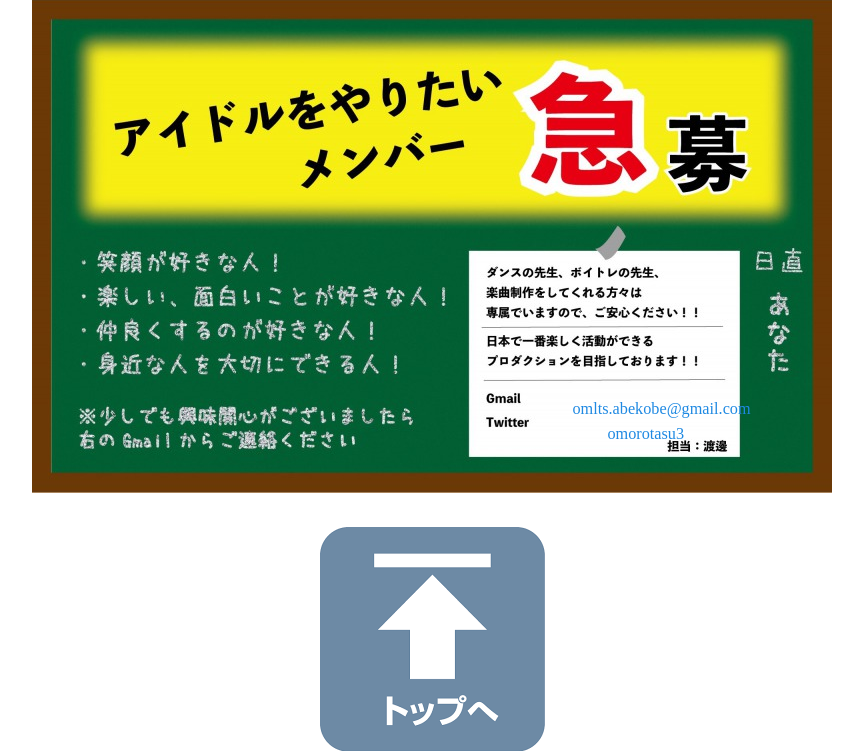
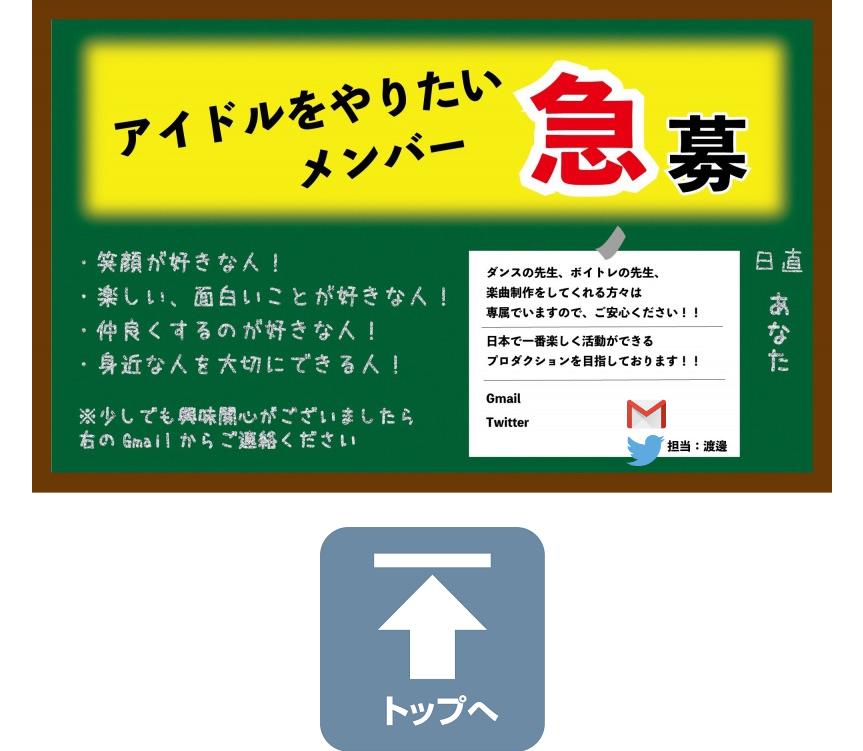
Before and after one commit to yuhinnn/front_omlts, a PHP site: page / in a window 1280 px wide. Shown: the part 954-1705 px from the top of the page, without its empty margins (208-1071 px from the left). Run offline with PHP 8.4, Linux system fonts and the light colour scheme.

Commit message:
add aicon

```diff
--- a/index.php
+++ b/index.php
@@ -55,16 +55,16 @@ body{
     padding-top:30px;
 }
 .gmail_in{
-    font-size:35%;
+    width:3%;
     position: absolute;
-    top:1690px;
-    margin-left:395px;
+    top:1685px;
+    margin-left:450px;
 }
 .twitter_in{
-    font-size:35%;
+    width:3%;
     position: absolute;
-    top:1715px;
-    margin-left:430px;
+    top:1725px;
+    margin-left:449px;
 }
 .twitter3{
     width:5%;
@@ -431,9 +431,7 @@ footer{
   border-radius: 0.2cm;
   margin-top:30px;
   text-align: center;
-
-}
-  </style>
+} </style>
 </head>
 <body>
   <header>
@@ -463,8 +461,8 @@ footer{
    <div class="relative">
     <img class="main" src="img/ss_bosyu.jpg">
     <p class="absolute gmail">
-    <a class="gmail_in" href="mailto:omlts.abekobe@gmail.com?subject=件名&amp;bodyi=本文">omlts.abekobe@gmail.com</a>
-    <a class="twitter_in" href="http://twitter.com/omorotasu3">omorotasu3</a>
+    <a href="mailto:omlts.abekobe@gmail.com?subject=件名&amp;bodyi=本文"><img class="gmail_in" src="img/gmail.png"</a>
+    <a href="http://twitter.com/omorotasu3"><img class="twitter_in" src="img/twitter.png"></a>
     <a href="http://twitter.com/birobirokun"></a>
     <a href="http://twitter.com/Nonchan_tmby"></a>
     <a href="mailto:omlts.abekobe@gmail.com?subject=件名&amp;bodyi=本文">omlts.abekobe@gmail.com</a>
```
Also changed, not shown: img/gmail.png (added), 1 other file.
